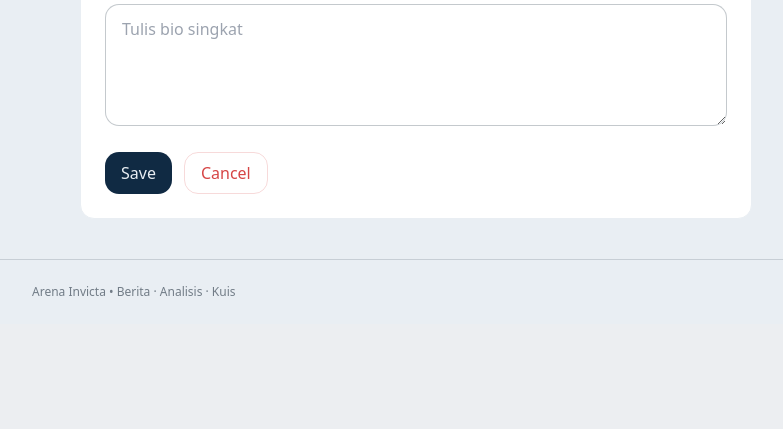
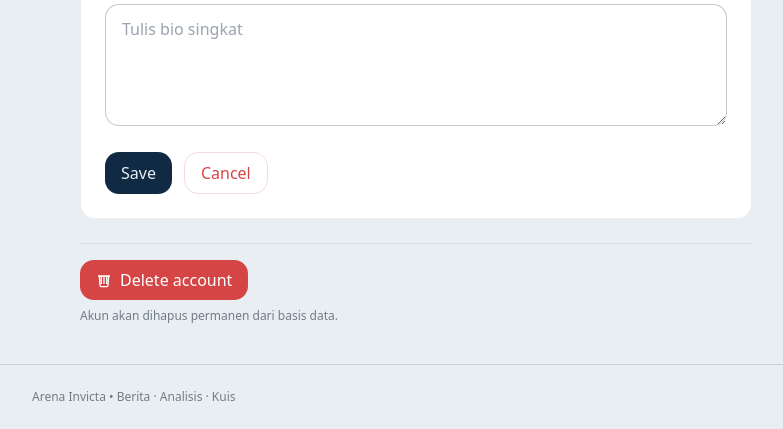
Before and after one commit to grassphobic-A07/arena-invicta, a Django app: page /profile/edit/ in a window 1280 px wide. Shown: the part 602-1031 px from the top of the page, without its empty margins (224-1007 px from the left). Before the commit the page ends 898 px from the top, so only its background shows below. Run offline with Django 5.2, Linux system fonts and the light colour scheme; the visitor is signed in with stand-in values (Sample User, id 1); data comes from the database, SQL or seed files in the repository; some libraries are stand-ins or nearby versions.

Commit message:
Update modul Neal (final)?

```diff
--- a/accounts/templates/profile_edit.html
+++ b/accounts/templates/profile_edit.html
@@ -69,7 +69,24 @@
       <button type="submit" class="bg-primary text-mist rounded-xl px-4 py-2 hover:bg-sea">Save</button>
       <a href="{% url 'accounts:profile_detail' %}" class="px-4 py-2 rounded-xl border text-danger border-danger/20">Cancel</a>
     </div>
+
   </form>
+
+    <!-- Hapus akun lewat profile edit  -->
+    <div class="mt-6 border-t border-surface/10 pt-4">
+      <form method="post" action="{% url 'accounts:delete' %}"
+            onsubmit="return confirm('Hapus akun secara permanen? Tindakan ini tidak bisa dibatalkan.');">
+        {% csrf_token %}
+        <button type="submit"
+                class="inline-flex items-center gap-2 bg-danger text-white hover:bg-danger/90 rounded-xl px-4 py-2">
+          <svg class="w-4 h-4" viewBox="0 0 24 24" fill="none" stroke="currentColor">
+            <path stroke-width="2" d="M3 6h18M8 6v12m4-12v12m4-12v12M5 6l1 14a2 2 0 002 2h8a2 2 0 002-2l1-14"/>
+          </svg>
+          Delete account
+        </button>
+      </form>
+      <p class="mt-2 text-xs text-surface/70">Akun akan dihapus permanen dari basis data.</p>
+    </div>
 </section>
 
 {# JS: update preview saat ketik + fallback bila gambar error #}
--- a/accounts/urls.py
+++ b/accounts/urls.py
@@ -1,7 +1,7 @@
 # accounts/urls.py
 from django.urls import path
 from django.contrib.auth import views as auth_views
-from .views import register, login_user, logout_user, home, profile_detail, profile_edit
+from .views import register, login_user, logout_user, home, profile_detail, profile_edit, delete_account
 
 app_name = 'accounts'
 
@@ -13,4 +13,5 @@ urlpatterns = [
     path('logout/', logout_user, name='logout'),
     path('profile', profile_detail, name='profile_detail'),
     path("profile/edit/", profile_edit, name="profile_edit"),
+    path("delete/", delete_account, name="delete"),
 ]
--- a/accounts/views.py
+++ b/accounts/views.py
@@ -1,7 +1,7 @@
 import datetime
-from django.contrib.auth.forms import AuthenticationForm
 from django.contrib.auth import login, logout
 from django.contrib.auth.decorators import login_required
+from django.views.decorators.http import require_POST
 from django.contrib import messages
 from .models import Profile
 from .forms import ProfileForm
@@ -126,3 +126,18 @@ def profile_edit(request):
         'form': form
     }
     return render(request, 'profile_edit.html', context)
+
+@login_required
+@require_POST
+def delete_account(request):
+    """
+    Hapus akun user yang sedang login.
+    """
+    username = request.user.username
+    user = request.user
+    # Keluar dulu supaya sesi bersih
+    logout(request)
+    # Hapus user
+    user.delete()
+    messages.success(request, f"Akun {username} telah dihapus permanen")
+    return redirect('accounts:home')
```
